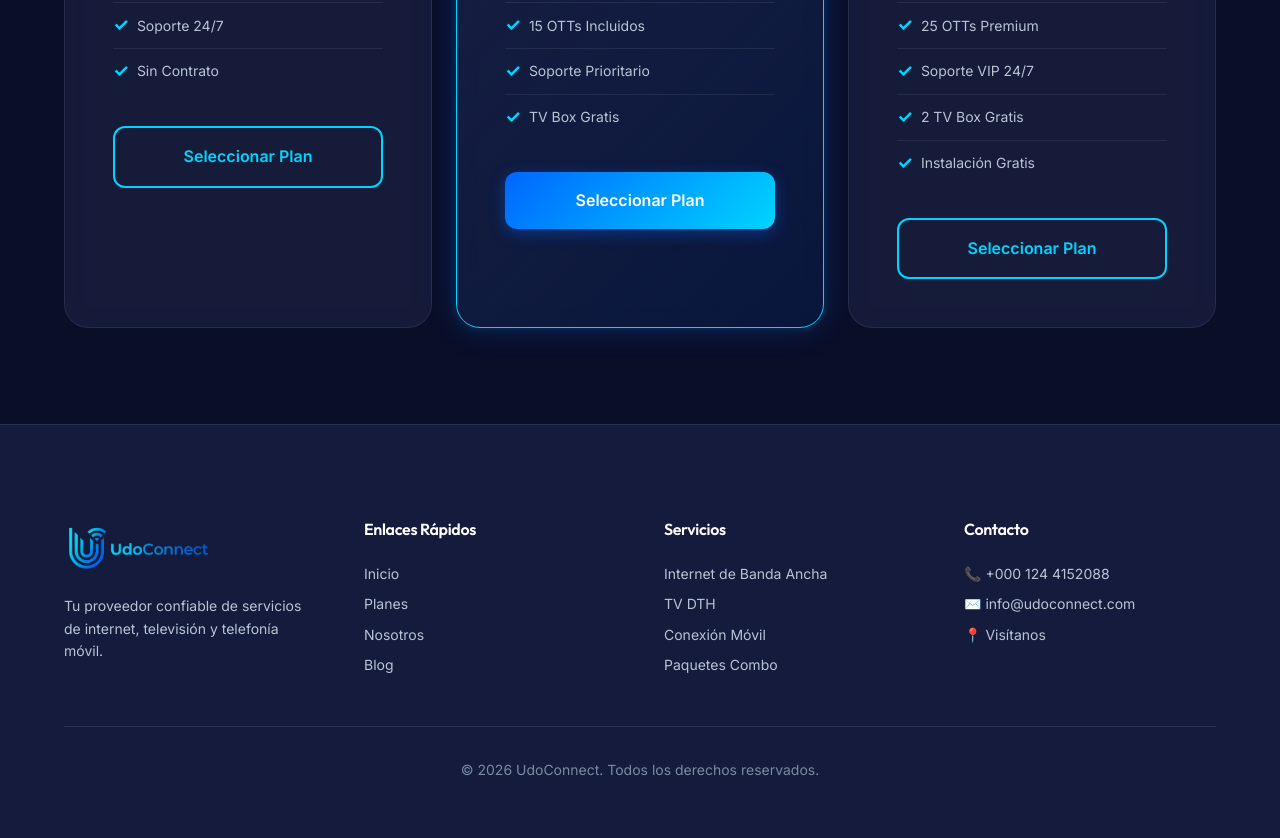
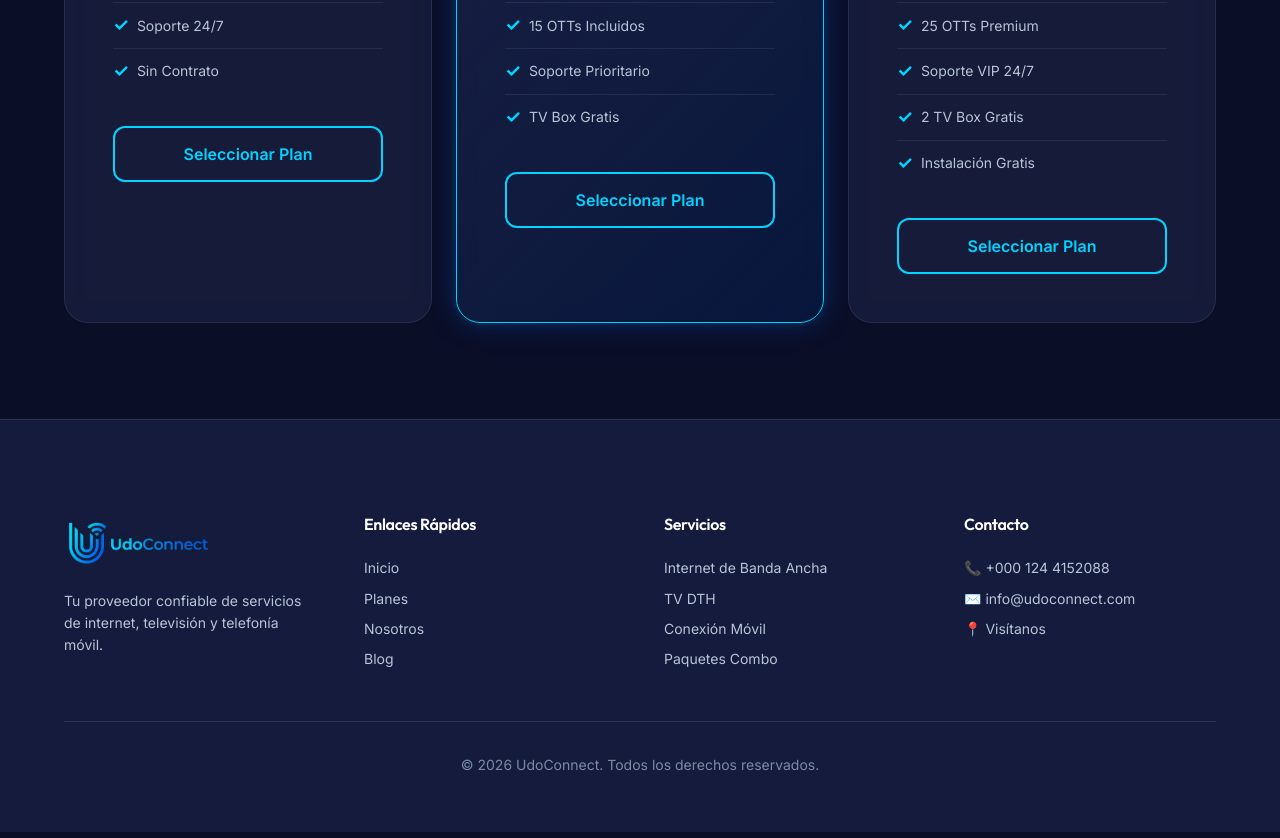
Before and after one commit to Chris15-10/UdoConnect-frontend, a React (Vite) app: page / in a window 1280 px wide. Shown: the part 3860-4698 px from the top of the page. Built offline with nearby package versions, Linux system fonts and the light colour scheme; no server answers.

Commit message:
implementacion de atajos al chatbot

```diff
--- /dev/null
+++ b/src/hooks/useStartFlow.js
@@ -0,0 +1,32 @@
+import { useNavigate } from 'react-router-dom';
+import { useAuth } from '../context/AuthContext.jsx';
+import { api } from '../api/axios.js';
+
+export const useStartFlow = () => {
+    const { isAuthenticated } = useAuth();
+    const navigate = useNavigate();
+
+    const handleStartFlow = async (flowCode) => {
+        if (!isAuthenticated) {
+            alert('Por favor inicia sesión para usar esta opción.');
+            navigate('/login');
+            return;
+        }
+
+        try {
+            const { data: checkData } = await api.get('/chat/session/check');
+            if (checkData.hasActive) {
+                const confirm = window.confirm("Tienes una sesión de chat activa. Si continúas, se reemplazará por esta nueva solicitud. ¿Deseas continuar?");
+                if (!confirm) return;
+            }
+
+            const { data: sessionData } = await api.post('/chat/session/flow', { flow: flowCode });
+            window.dispatchEvent(new CustomEvent('open-chat', { detail: { sessionId: sessionData.sessionId } }));
+        } catch (error) {
+            console.error('Error starting flow:', error);
+            alert('Hubo un error al iniciar el proceso.');
+        }
+    };
+
+    return { handleStartFlow };
+};
--- a/src/pages/AboutPage.jsx
+++ b/src/pages/AboutPage.jsx
@@ -1,7 +1,9 @@
 import { Link } from 'react-router-dom';
+import { useStartFlow } from '../hooks/useStartFlow.js';
 import './AboutPage.css';
 
 export const AboutPage = () => {
+    const { handleStartFlow } = useStartFlow();
     return (
         <>
             {/* PAGE HEADER */}
--- a/src/pages/ContactPage.jsx
+++ b/src/pages/ContactPage.jsx
@@ -1,8 +1,10 @@
 import { useState } from 'react';
 import { Link } from 'react-router-dom';
+import { useStartFlow } from '../hooks/useStartFlow.js';
 import './ContactPage.css';
 
 export const ContactPage = () => {
+    const { handleStartFlow } = useStartFlow();
     const [form, setForm] = useState({ name: '', email: '', phone: '', subject: '', message: '' });
     const [submitted, setSubmitted] = useState(false);
 
@@ -95,9 +97,9 @@ export const ContactPage = () => {
                                     Para emergencias técnicas, nuestro equipo está disponible las 24 horas del día,
                                     los 7 días de la semana.
                                 </p>
-                                <a href="tel:+0001244152088" className="btn btn-primary" style={{ marginTop: 'var(--spacing-md)', display: 'inline-flex' }}>
+                                <button onClick={() => handleStartFlow('inicio')} className="btn btn-primary" style={{ marginTop: 'var(--spacing-md)', display: 'inline-flex' }}>
                                     Llamar Ahora
-                                </a>
+                                </button>
                             </div>
                         </div>
 
--- a/src/pages/HomePage.jsx
+++ b/src/pages/HomePage.jsx
@@ -1,6 +1,8 @@
 import { useState } from 'react';
 import { Link } from 'react-router-dom';
 import './HomePage.css';
+import { useStartFlow } from '../hooks/useStartFlow.js';
+
 
 const streamingPlans = [
   {
@@ -36,6 +38,8 @@ const streamingPlans = [
 ];
 
 export const HomePage = () => {
+  const { handleStartFlow } = useStartFlow();
+
   const [activeTab, setActiveTab] = useState(0);
 
   return (
@@ -230,9 +234,9 @@ export const HomePage = () => {
                 <li>Soporte 24/7</li>
                 <li>Sin Contrato</li>
               </ul>
-              <Link to="/contacto?plan=basico" className="btn btn-outline" style={{ width: '100%' }}>
+              <button onClick={() => handleStartFlow('inicio_ventas')} className="btn btn-outline" style={{ width: '100%' }}>
                 Seleccionar Plan
-              </Link>
+              </button>
             </div>
 
             <div className="price-card featured">
@@ -246,9 +250,9 @@ export const HomePage = () => {
                 <li>Soporte Prioritario</li>
                 <li>TV Box Gratis</li>
               </ul>
-              <Link to="/contacto?plan=estandar" className="btn btn-primary" style={{ width: '100%' }}>
+               <button onClick={() => handleStartFlow('inicio_ventas')} className="btn btn-outline" style={{ width: '100%' }}>
                 Seleccionar Plan
-              </Link>
+              </button>
             </div>
 
             <div className="price-card">
@@ -263,9 +267,9 @@ export const HomePage = () => {
                 <li>2 TV Box Gratis</li>
                 <li>Instalación Gratis</li>
               </ul>
-              <Link to="/planes" className="btn btn-outline" style={{ width: '100%' }}>
+              <button onClick={() => handleStartFlow('inicio_ventas')} className="btn btn-outline" style={{ width: '100%' }}>
                 Seleccionar Plan
-              </Link>
+              </button>
             </div>
           </div>
         </div>
--- a/src/pages/PlansPage.jsx
+++ b/src/pages/PlansPage.jsx
@@ -1,33 +1,9 @@
-import { Link, useNavigate } from 'react-router-dom';
-import { useAuth } from '../context/AuthContext.jsx';
-import { api } from '../api/axios.js';
+import { Link } from 'react-router-dom';
+import { useStartFlow } from '../hooks/useStartFlow.js';
 import './PlansPage.css';
 
 export const PlansPage = () => {
-    const { isAuthenticated } = useAuth();
-    const navigate = useNavigate();
-
-    const handleStartFlow = async (flowCode) => {
-        if (!isAuthenticated) {
-            alert('Por favor inicia sesión para contratar un plan.');
-            navigate('/login');
-            return;
-        }
-
-        try {
-            const { data: checkData } = await api.get('/chat/session/check');
-            if (checkData.hasActive) {
-                const confirm = window.confirm("Tienes una sesión de chat activa. Si continúas, se reemplazará por esta nueva solicitud. ¿Deseas continuar?");
-                if (!confirm) return;
-            }
-
-            const { data: sessionData } = await api.post('/chat/session/flow', { flow: flowCode });
-            window.dispatchEvent(new CustomEvent('open-chat', { detail: { sessionId: sessionData.sessionId } }));
-        } catch (error) {
-            console.error('Error starting flow:', error);
-            alert('Hubo un error al iniciar el proceso.');
-        }
-    };
+    const { handleStartFlow } = useStartFlow();
 
     return (
         <>
```
